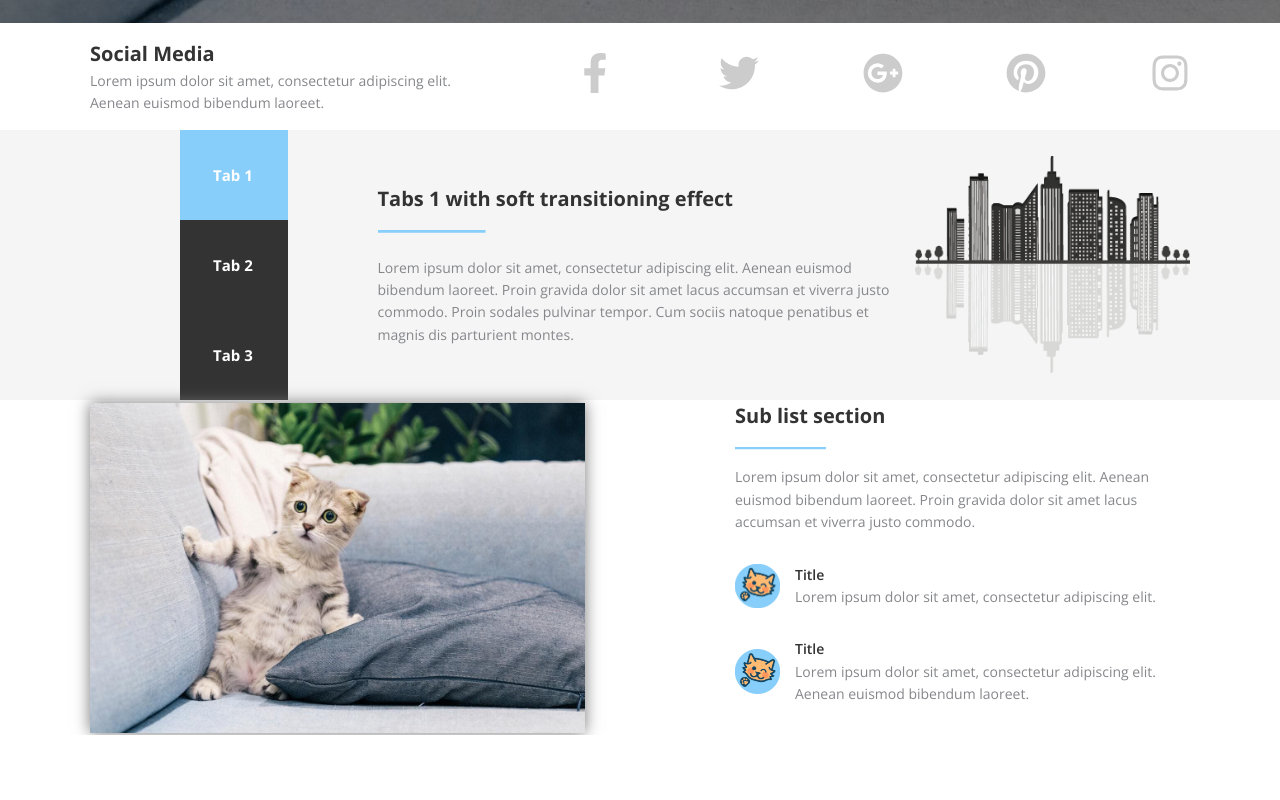
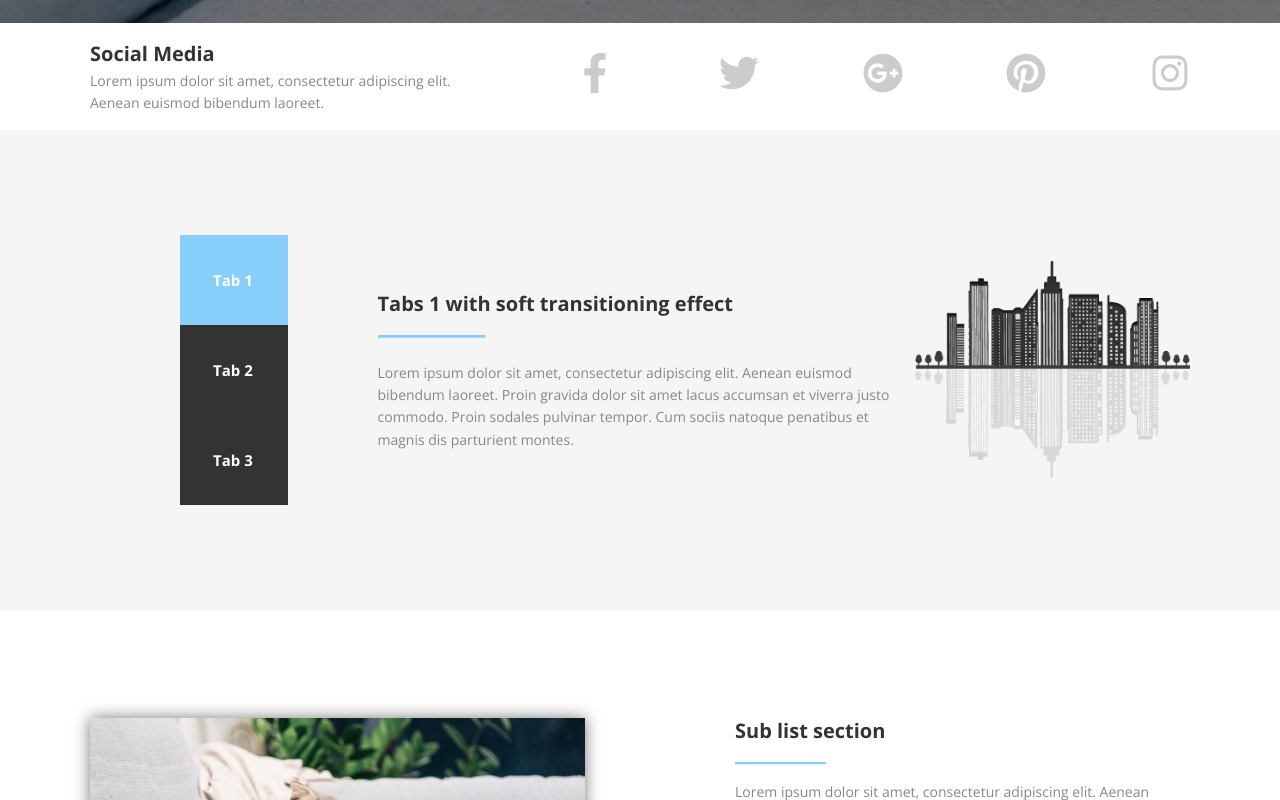
Before and after one commit to primula-mi/vue-landing-page-first, a Vue app: page / in a window 1280 px wide. Shown: the part 840-1640 px from the top of the page. Before the commit the page ends 1575 px from the top, so only its background shows below. Built offline with nearby package versions, Linux system fonts and the light colour scheme.

Commit message:
Edit container style

```diff
--- a/src/assets/main.css
+++ b/src/assets/main.css
@@ -26,4 +26,5 @@ ul {
   width: 100%;
   display: flex;
   align-items: center;
+  padding: 7em 0;
 }
```
